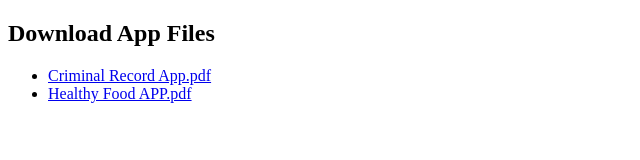
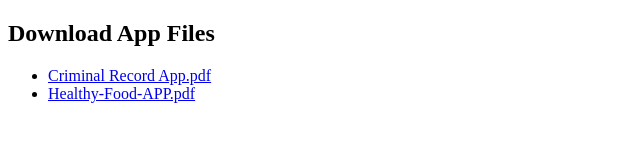
Before and after one commit to NextGenTechPioneer/UX, a plain HTML site: page index.html in a window 1280 px wide. Shown: the full height of the page, 0-640 px from the left. Drawn offline with Linux system fonts and the light colour scheme.

Commit message:
Update index.html

```diff
--- a/index.html
+++ b/index.html
@@ -7,7 +7,7 @@
     <h2>Download App Files</h2>
     <ul>
         <li><a href="Criminal Record App.pdf" target="_blank">Criminal Record App.pdf</a></li>
-        <li><a href="Healthy Food APP.pdf" target="_blank">Healthy Food APP.pdf</a></li>
+        <li><a href="Healthy Food APP.pdf" target="_blank">Healthy-Food-APP.pdf</a></li>
     </ul>
 </body>
 </html>
```
